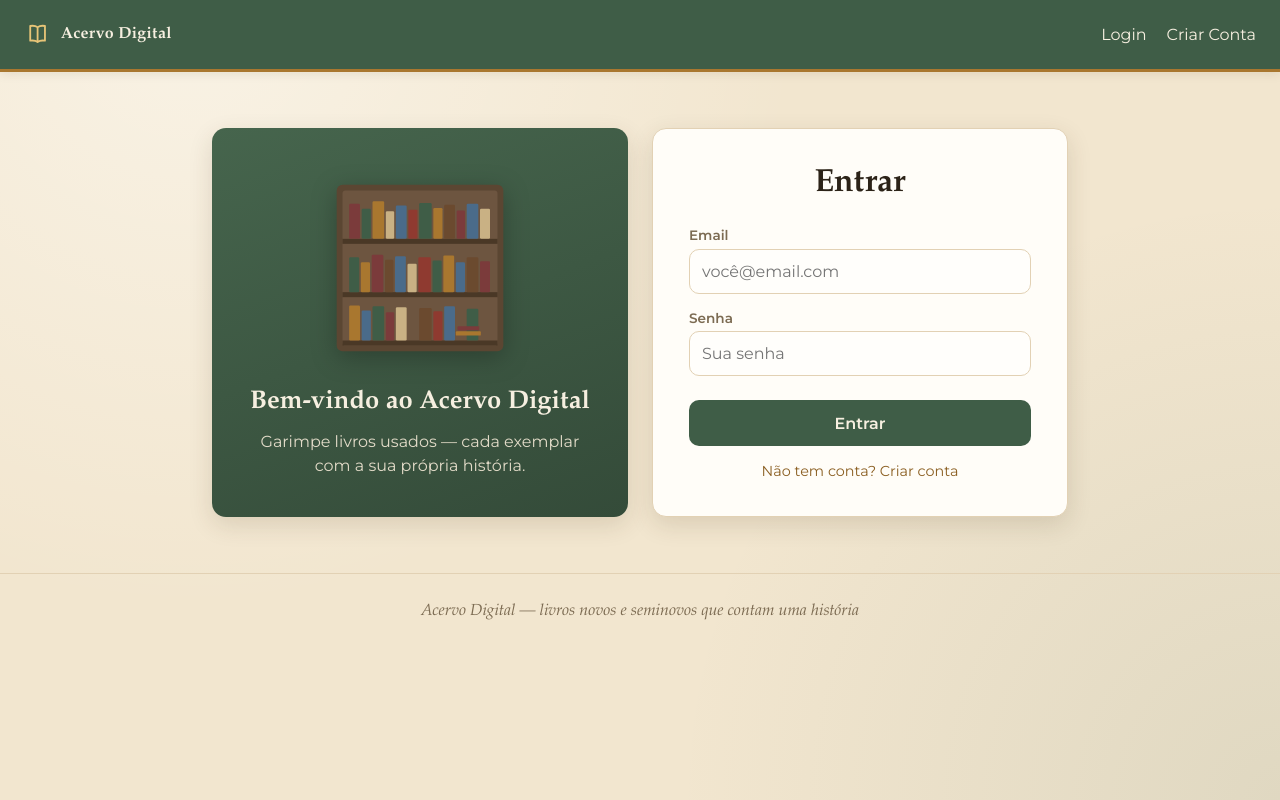
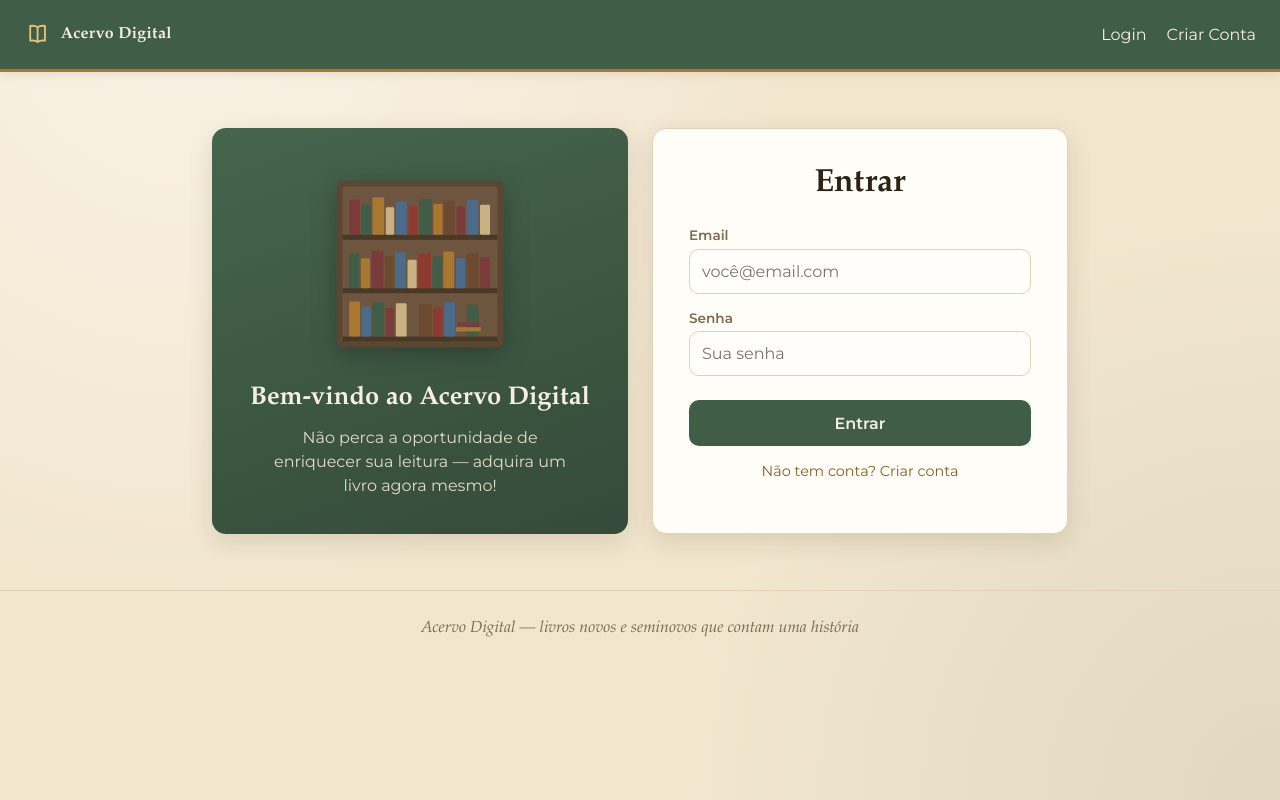
Before and after one commit to thais-souza311/acervo-digital-frontend, a Next.js app: page /login in a window 1280 px wide. Built offline with nearby package versions, Linux system fonts and the light colour scheme; no server answers.

Commit message:
fix: atualiza mensagem de boas-vindas no LoginForm e a descricao no componente Home

```diff
--- a/src/app/page.tsx
+++ b/src/app/page.tsx
@@ -34,7 +34,7 @@ export default async function Home() {
           <p>
             {isAdmin
               ? "Gerencie o acervo: cadastre, edite e controle a disponibilidade dos livros."
-              : "Garimpe livros usados. Cada exemplar é único — quando alguém leva, ele sai da prateleira."}
+              : "Cada exemplar é único — quando alguém leva, ele sai da prateleira."}
           </p>
         </div>
 
--- a/src/componentes/LoginForm/LoginForm.tsx
+++ b/src/componentes/LoginForm/LoginForm.tsx
@@ -38,7 +38,7 @@ export default function LoginForm() {
       <aside className="auth-hero">
         <img src="/livraria.svg" alt="Estante de livros do acervo" />
         <h2>Bem-vindo ao Acervo Digital</h2>
-        <p>Garimpe livros usados &mdash; cada exemplar com a sua própria história.</p>
+        <p> Não perca a oportunidade de enriquecer sua leitura &mdash; adquira um livro agora mesmo!</p>
       </aside>
 
       <form onSubmit={handleSubmit} className="login-form">
```
